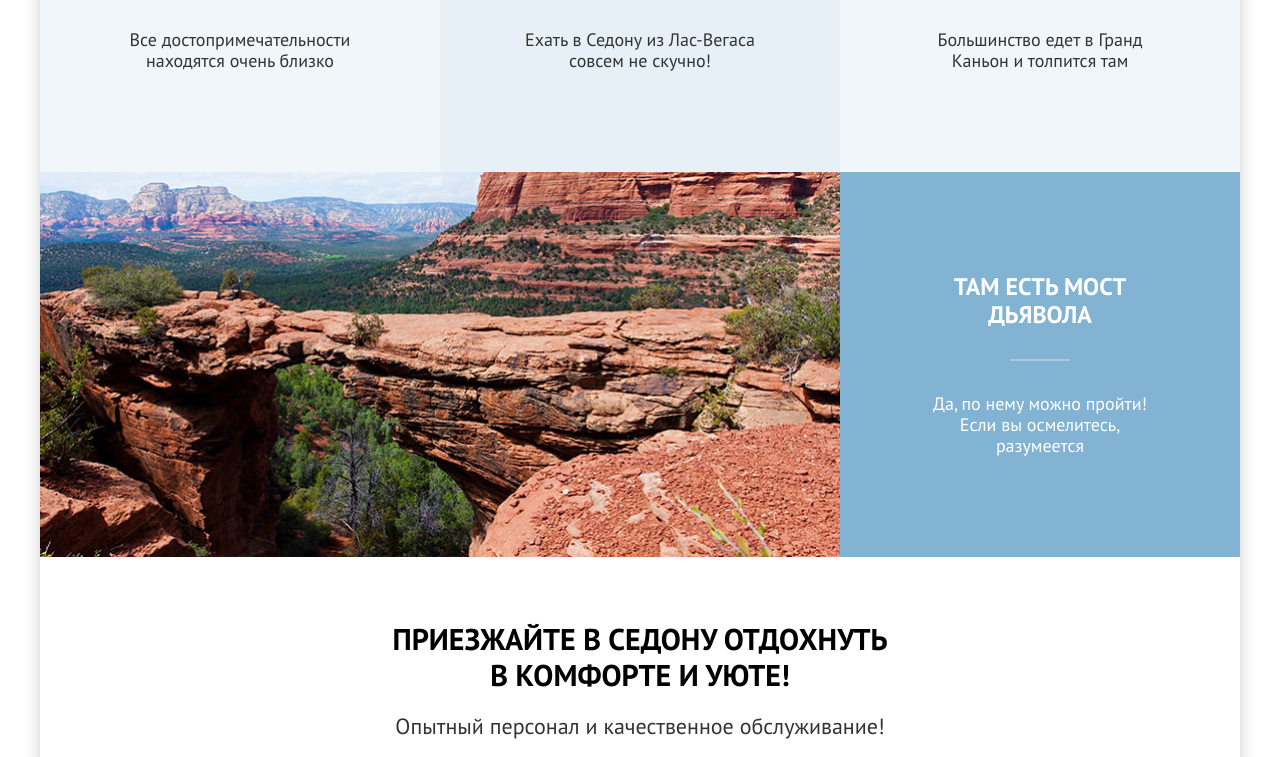
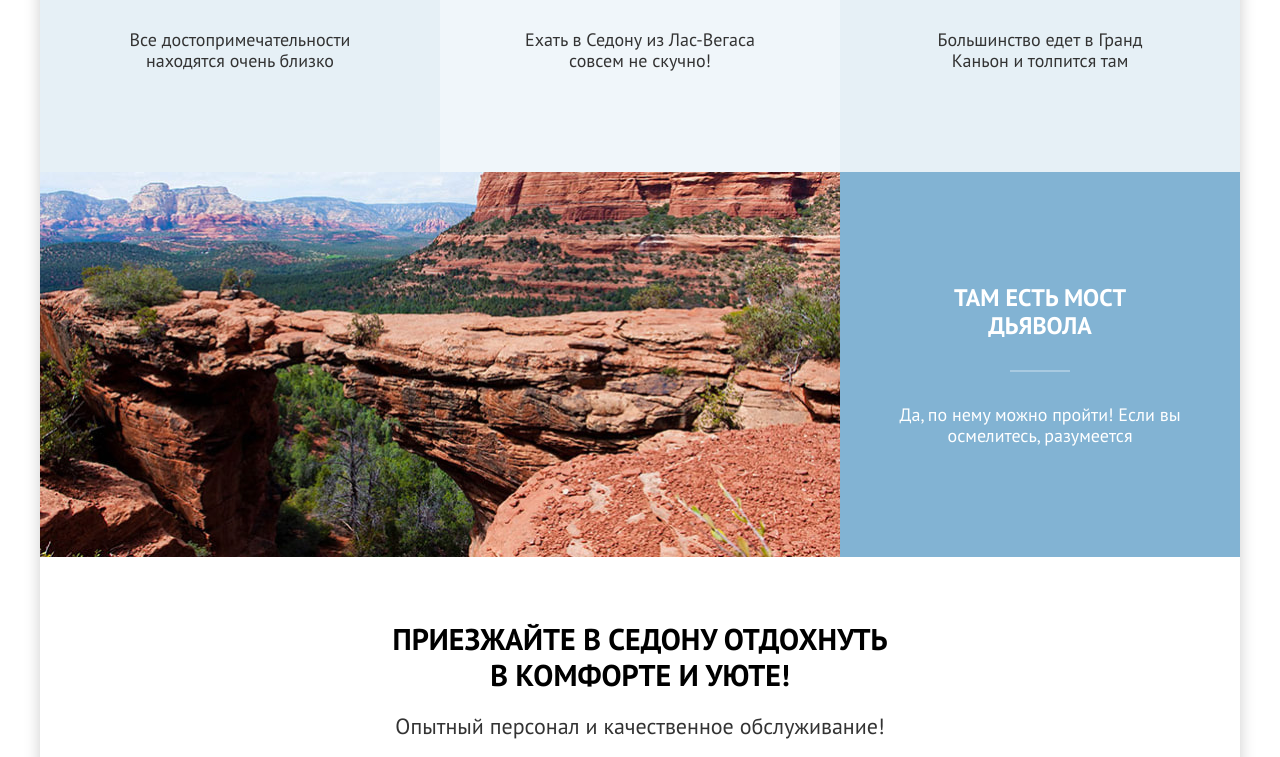
Before and after one commit to bator-batuev/2558253-sedona-3, a plain HTML site: page index.html in a window 1280 px wide. Shown: the part 1392-2149 px from the top of the page. Drawn offline with Linux system fonts and the light colour scheme.

Commit message:
minor fixes

```diff
--- a/index.html
+++ b/index.html
@@ -62,11 +62,11 @@
           <h2 class="visually-hidden">Преимущества Седоны</h2>
           <ul class="list advantages__list">
             <li class="advantages__item advantages__wrapper--wide">
+              <div class="advantages--wide">
                 <h3 class="section-subtitle advantages__title">Настоящий городок</h3>
                 <p class="section-text section-text--wide advantages__description">Седона — не аттракцион для туристов, там
                   течёт своя жизнь</p>
-            </li>
-            <li class="advantages__item city-img">
+              </div>
               <img class="advantages__img" src="images/photos/sedona-street.jpg" width="800" height="385" alt="Площадь города Седона с магазинами и кафе">
             </li>
             <li class="advantages__item advantages__item--nopic">
@@ -81,13 +81,13 @@
               <h3 class="section-subtitle advantages__title">Мало туристов</h3>
               <p class="section-text advantages__description">Большинство едет в Гранд Каньон и толпится там</p>
             </li>
-            <li class="advantages__item devils-bridge-img">
+            <li class="advantages__item advantages__wrapper--wide">
               <img class="advantages__img" src="images/photos/devils-bridge.jpg" width="800" height="385" alt="Мост Дьявола">
-            </li>
-            <li class="advantages__item advantages__wrapper--wide">
+              <div class="advantages--wide">
                 <h3 class="section-subtitle advantages__title">Там есть мост Дьявола</h3>
                 <p class="section-text section-text--wide advantages__description">Да, по нему можно пройти! Если вы
                   осмелитесь, разумеется</p>
+              </div>
             </li>
           </ul>
         </section>
--- a/styles/styles.css
+++ b/styles/styles.css
@@ -290,12 +290,38 @@
   grid-template-rows: repeat(3, auto);
 }
 
-.advantages__item {
+.advantages__item:not(.advantages__wrapper--wide) {
   display: flex;
   flex-direction: column;
   justify-content: space-between;
   align-items:center;
   max-height: 385px;
+  padding: 101px 85px;
+}
+
+.advantages__wrapper--wide {
+  grid-column: 1 / -1;
+  display: grid;
+  grid-template-columns: repeat(3, 1fr);
+}
+
+.advantages--wide {
+  grid-column: span 1;
+  display: flex;
+  flex-direction: column;
+  justify-content: center;
+  align-items: center;
+  padding: 0 40px;
+  text-align: center;
+  color: var(--texts-background-default);
+  background-color: var(--buttons-second);
+}
+
+.advantages__wrapper--wide .advantages__img {
+  grid-column: span 2;
+  width: 100%;
+  height: 100%;
+  object-fit: cover;
 }
 
 .advantages__title {
@@ -324,26 +350,15 @@
   background-color: var(--background-second-2);
 }
 
-.advantages__item:not(:has(.advantages__img)) {
-  padding: 101px 85px
-}
-
 .advantages__img {
   display: block;
-}
-
-.city-img {
-  grid-column: 2 / span 2;
-}
-
-.devils-bridge-img {
-  grid-column: 1 / span 2;
-  grid-row: 3;
 }
 
 .advantages__wrapper--wide {
   color: var(--texts-background-default);
   background-color: var(--buttons-second);
+  grid-column: 1 / -1;
+  flex-direction: row;
 }
 
 .service__wrapper {
@@ -1292,6 +1307,14 @@
   background-color: var(--icons-second);
   cursor: pointer;
 }
+.tooltip__toggle:hover,
+.tooltip__toggle:focus-visible {
+  opacity: 0.8;
+}
+
+.tooltip__toggle:active {
+  opacity: 0.3;
+}
 
 .tooltip__toggle::after {
   content: "";
```
Lines whose indentation alone changed are shown as unchanged.
